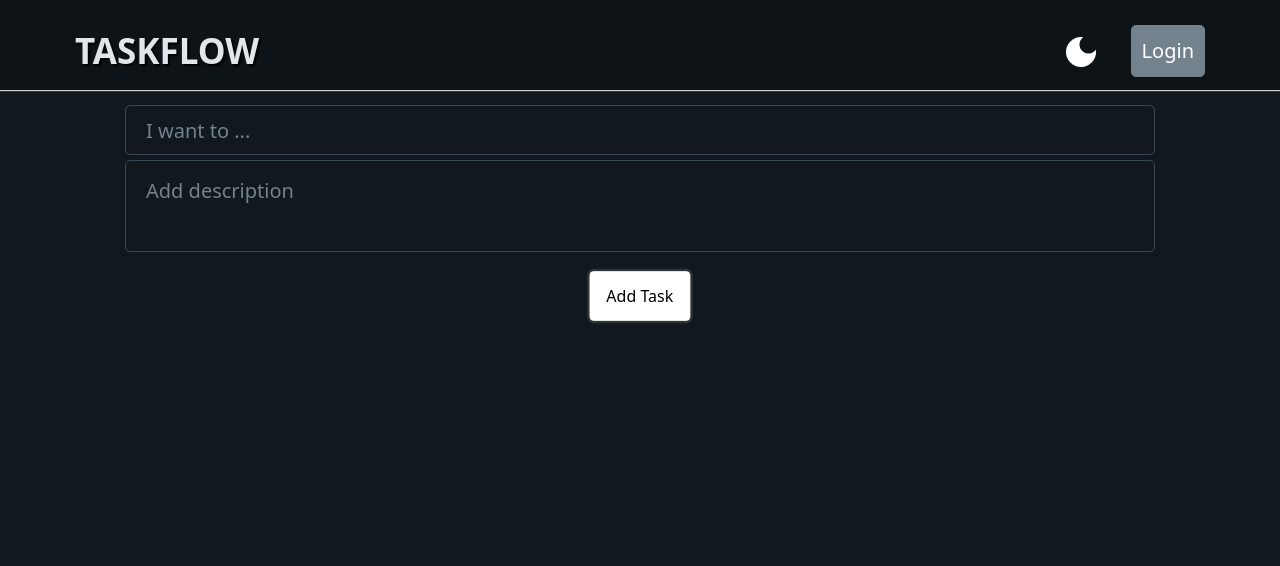
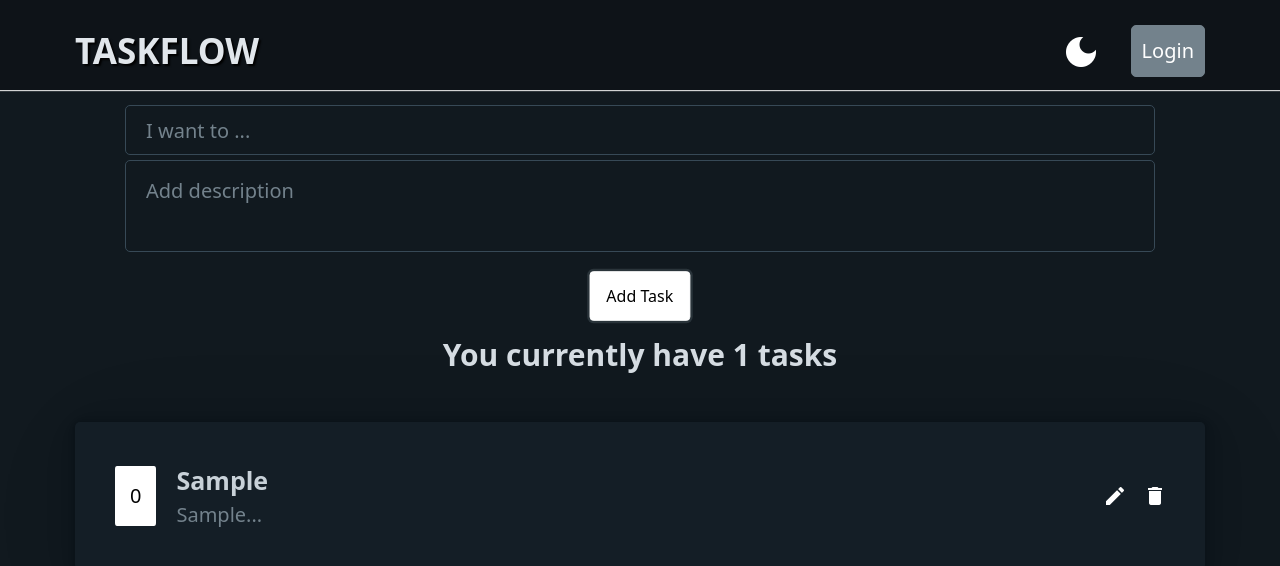
Before and after one commit to khaled5321/Taskflow, a Vue app: page / in a window 1280 px wide. Both pictures are taken after typing "Sample", "Sample" into the empty fields and a click on the button "Add Task". Shown: the top 566 px of the page. Built offline with nearby package versions, Linux system fonts and the light colour scheme.

Commit message:
added tasklist

```diff
--- a/src/components/NavBar.vue
+++ b/src/components/NavBar.vue
@@ -78,7 +78,7 @@ i{
     margin-right: 20px;
 }
 i.sun{
-    color: yellow;
+    color: white;
 }
 
 .theme-enter-active, .theme-leave-active {
--- a/src/components/TaskForm.vue
+++ b/src/components/TaskForm.vue
@@ -48,7 +48,7 @@ const handleSubmit = () =>{
 <style scoped>
 form{
     margin-top: 15px;
-
+    margin-bottom: 0px;
 }
 @media only screen and (min-width: 900px) {
     form{
--- /dev/null
+++ b/src/components/TaskList.vue
@@ -0,0 +1,67 @@
+<script setup>
+import { storeToRefs } from 'pinia';
+import { useTaskStore } from '../stores/taskStore';
+
+const taskStore = useTaskStore()
+const { taskCount, tasks } = storeToRefs(taskStore)
+</script>
+<template>
+    <div>
+        <h3>You currently have {{ taskCount? taskCount: 0 }} tasks</h3>
+    </div>
+    <div>
+        <article v-for="task, index in tasks" :key="task.id">
+            <p>{{ index }}</p>
+            <div class="headings">
+                <h4>{{task.task}}</h4>
+                <h5>{{task.description? task.description.slice(0,15)+"..." :"No description"}}</h5>
+            </div>
+            <div class="icons">
+                <i class="material-icons" role="button">edit</i>
+                <i class="material-icons" role="button">delete</i>
+            </div>
+        </article>
+    </div>
+</template>
+
+<style scoped>
+h3{
+    margin-top: 5px;
+    text-align: center;
+}
+.headings{
+    margin-bottom: 0px;
+}
+article{
+    display: flex;
+    align-items: center;
+    gap:20px;
+}
+p{
+    margin-bottom: 0px;
+    padding: 15px;
+    border-radius: 5%;
+    color: black;
+    background-color: white;
+}
+[data-theme="light"] p{
+    color: white;
+    background-color: rgb(27, 40, 50);
+}
+.icons{
+    display: flex;
+    margin-right: 0;
+    margin-left: auto;
+    gap: 20px;
+}
+i{
+    scale: 1.2;
+    padding: 0;
+    background: transparent;
+    border: 0;
+}
+[data-theme="light"] i{
+    color: rgb(27, 40, 50);
+}
+
+</style>
--- a/src/stores/taskStore.js
+++ b/src/stores/taskStore.js
@@ -1,11 +1,17 @@
 import { ref } from "vue";
 import { defineStore } from "pinia";
+import { computed } from "vue";
 
 export const useTaskStore = defineStore("taskStore", () => {
   const tasks = ref([]);
-  // const doubleCount = computed(() => count.value * 2);
+
+  const taskCount = computed(() => tasks.value.length);
+
+
+
+
   function addTask(task) {
     tasks.value.push(task)
   }
-  return { tasks, addTask };
+  return { tasks, addTask, taskCount };
 });
--- a/src/views/HomeView.vue
+++ b/src/views/HomeView.vue
@@ -1,10 +1,12 @@
 <script setup>
 import TaskForm from '../components/TaskForm.vue';
+import TaskList from '../components/TaskList.vue';
 </script>
 
 <template>
   <main class="container">
     <TaskForm/>
+    <TaskList/>
   </main>
 </template>
 
```
